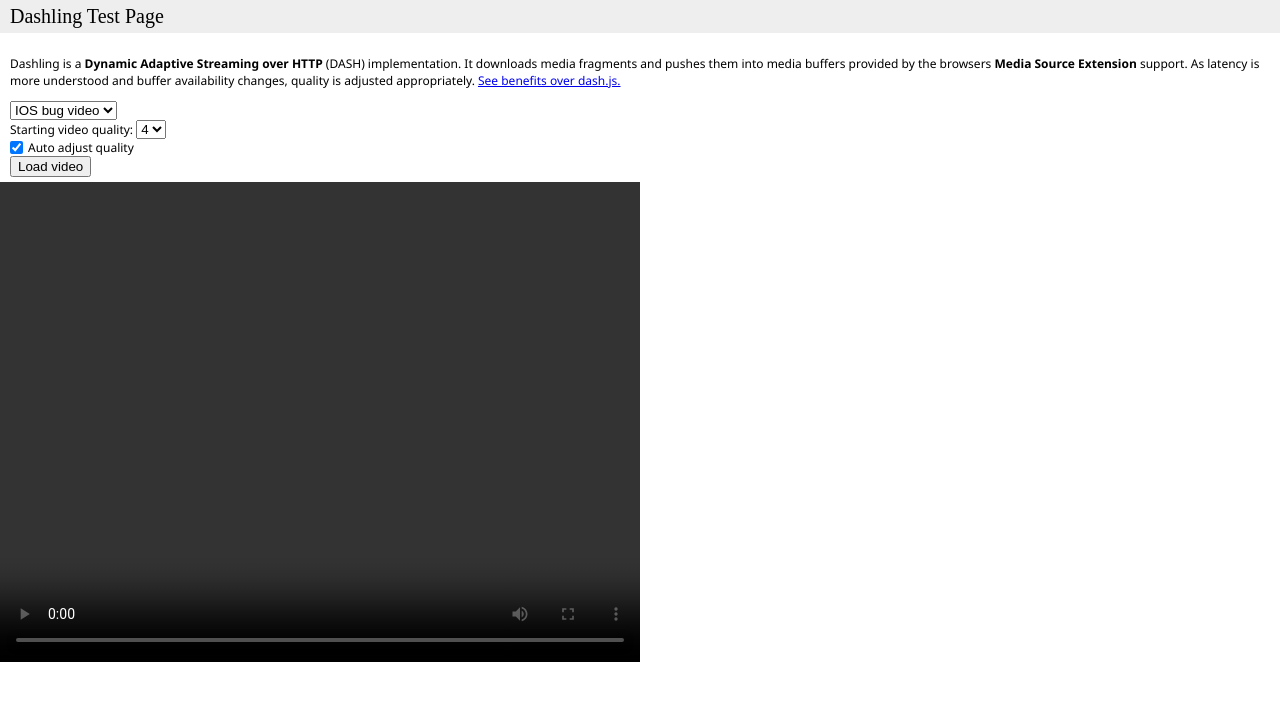
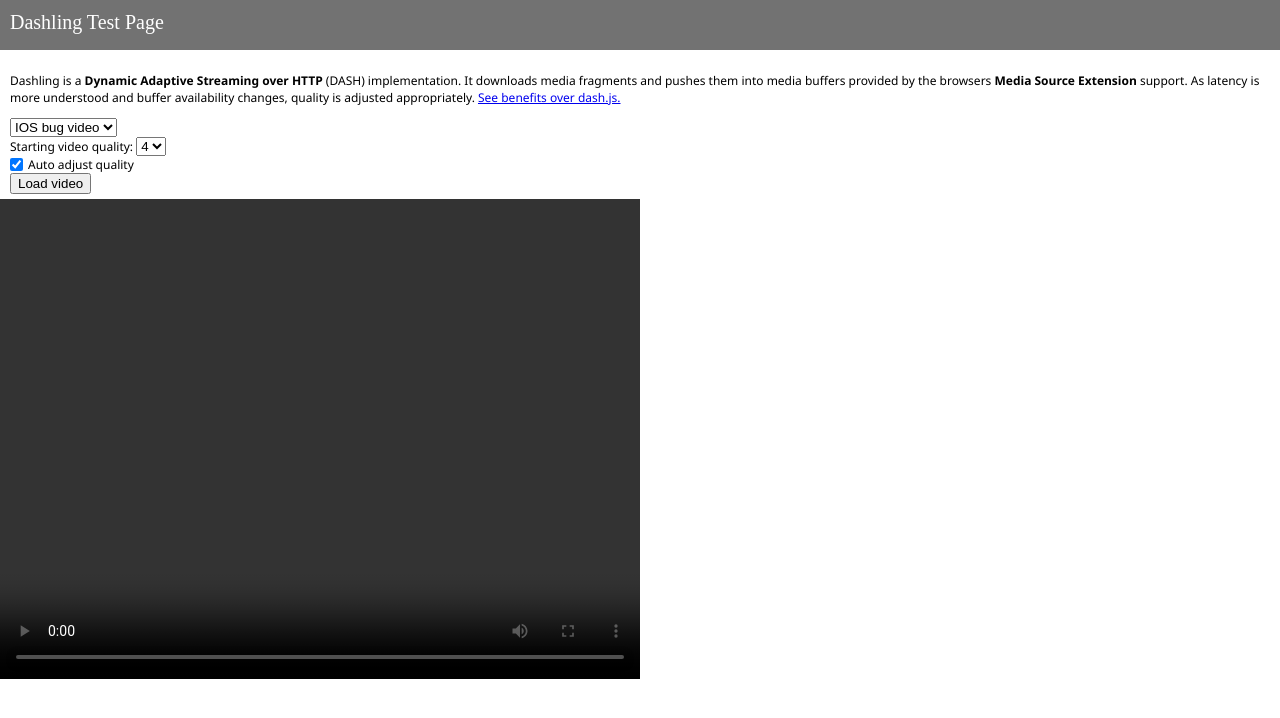
Before and after one commit to dzearing/dashling, a website: page examples/index.html in a window 1280 px wide. Drawn offline with Linux system fonts and the light colour scheme.

Commit message:
Changed background of title.

```diff
--- a/examples/index.html
+++ b/examples/index.html
@@ -132,7 +132,11 @@
             margin: 0;
             padding: 5px 10px;
             margin-bottom: 5px;
-            background: #eee;
+            background: #727272;
+            color: white;
+
+            line-height: 35px;
+            height: 40px;
         }
         h2 {
             font-weight: bold;
```
